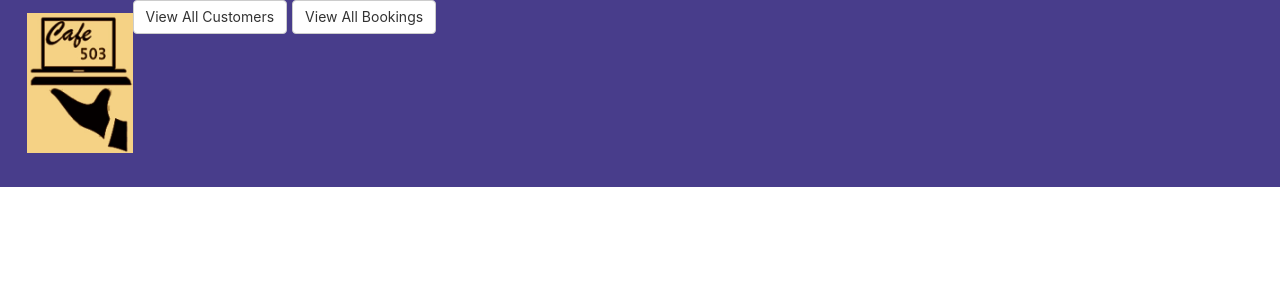
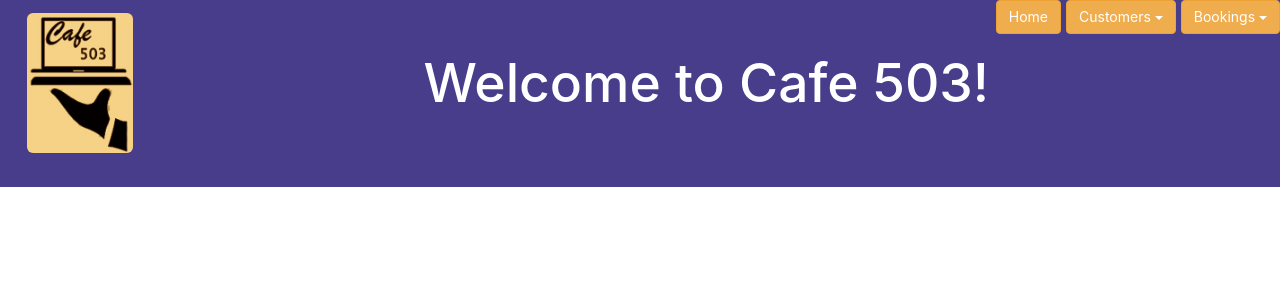
Before and after one commit to ShanzyHolm/Restaurant_Java_Project_FrontEnd, a React (Create React App) app in the folder restaurant_front/: page / in a window 1280 px wide. Shown: the top 300 px of the page. Built offline with nearby package versions, Linux system fonts and the light colour scheme.

Commit message:
add style, poitioning, and additional css to navbar

```diff
--- a/restaurant_front/src/App.js
+++ b/restaurant_front/src/App.js
@@ -1,8 +1,6 @@
 import React, { Component } from 'react';
 import {BrowserRouter as Router, Route, Switch} from "react-router-dom";
 import NavBar from './NavBar.js';
-// import { Button } from 'react-bootstrap';
-import Button from 'react-bootstrap/lib/Button';
 import CustomerContainer from './containers/customers/CustomerContainer';
 import BookingContainer from './containers/bookings/BookingContainer';
 
--- a/restaurant_front/src/NavBar.js
+++ b/restaurant_front/src/NavBar.js
@@ -1,23 +1,45 @@
 import React from 'react';
 import {Link} from 'react-router-dom';
-import { Button, ButtonToolbar, Navbar, Nav, NavItem } from 'react-bootstrap';
+import { Button, ButtonToolbar, ButtonGroup, Navbar, Nav, NavItem, Image, DropdownButton, MenuItem, Grid, Row, Col } from 'react-bootstrap';
 
 const NavBar = () => {
   return (
+
       <header className="navBar">
+
         <div>
           {/* <h1 className="title">Cafe 503</h1> */}
-        <img src="/images/Cafe503Logo.jpg" alt="CafeLogo" className="logo" rounded/>
+          <Image src="/images/Cafe503Logo.jpg" alt="CafeLogo" className="logo" rounded/>
         </div>
-      <ButtonToolbar >
 
-        <Button to="/customers">View All Customers</Button>
+        <Grid className="header-grid">
 
-        <Button to="/bookings">View All Bookings</Button>
+          <Row className="row2">
+            <ButtonToolbar className="buttons">
+
+              <ButtonGroup className="home-button">
+                <Button href="/" bsStyle="warning">Home</Button>
+              </ButtonGroup>
+
+              <DropdownButton className="customer-buttons" bsStyle="warning" title="Customers" id="dropdown-customers-menu">
+                <MenuItem href="/customers" bsStyle="warning">View All Customers</MenuItem>
+                <MenuItem href="." bsStyle="warning">Edit Customer</MenuItem>
+              </DropdownButton>
+
+              <DropdownButton className="booking-buttons" bsStyle="warning" title="Bookings" id="dropdown-bookings-menu">
+                <MenuItem href="/bookings" bsStyle="warning">View All Bookings</MenuItem>
+                <MenuItem href="." bsStyle="warning">Edit Booking</MenuItem>
+              </DropdownButton>
 
             </ButtonToolbar>
+          </Row>
+          <Row className="row1">
+            <h1>Welcome to Cafe 503!</h1>
+          </Row>
+          </Grid>
 
         </header>
+
   )
 
 }
--- a/restaurant_front/src/index.css
+++ b/restaurant_front/src/index.css
@@ -19,6 +19,9 @@ header {
 
 h1 {
   font-size: 40pt;
+  display: flex;
+  color: white;
+  justify-content: center;
 }
 
 .logo {
@@ -27,9 +30,10 @@ h1 {
   margin-top: 10pt;
 }
 
-.navLink {
-  display: inline;
-  margin-left: 30pt;
+.buttons {
+  display: flex;
+  justify-content: flex-end;
+  color: black;
 }
 
 .navBar {
@@ -39,4 +43,7 @@ h1 {
 
 .title {
   display: flex;
+  color: white;
+  justify-content: center;
+
 }
--- a/restaurant_front/src/index.js
+++ b/restaurant_front/src/index.js
@@ -1,6 +1,5 @@
 import React from 'react';
 import ReactDOM from 'react-dom';
-import Button from 'react-bootstrap/lib';
 import './index.css';
 import App from './App';
 import * as serviceWorker from './serviceWorker';
```
Lines whose indentation alone changed are shown as unchanged.
